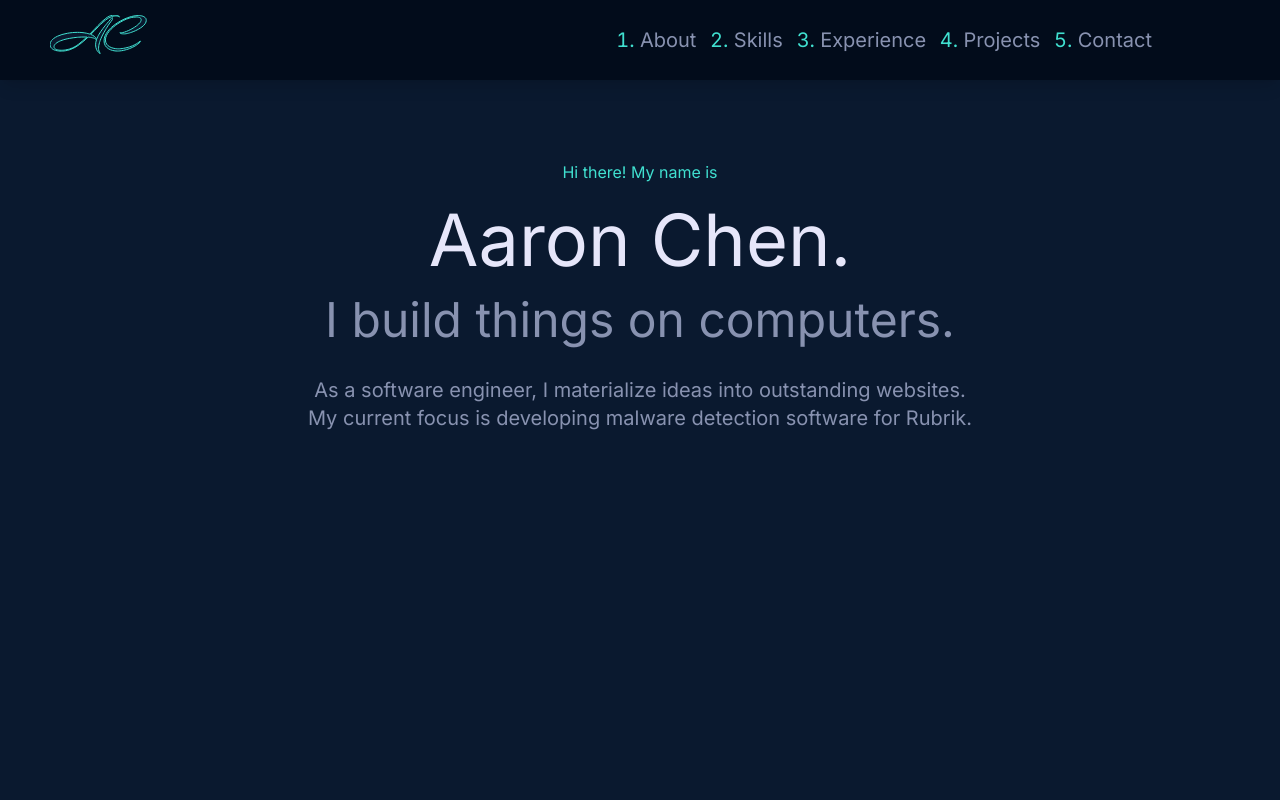
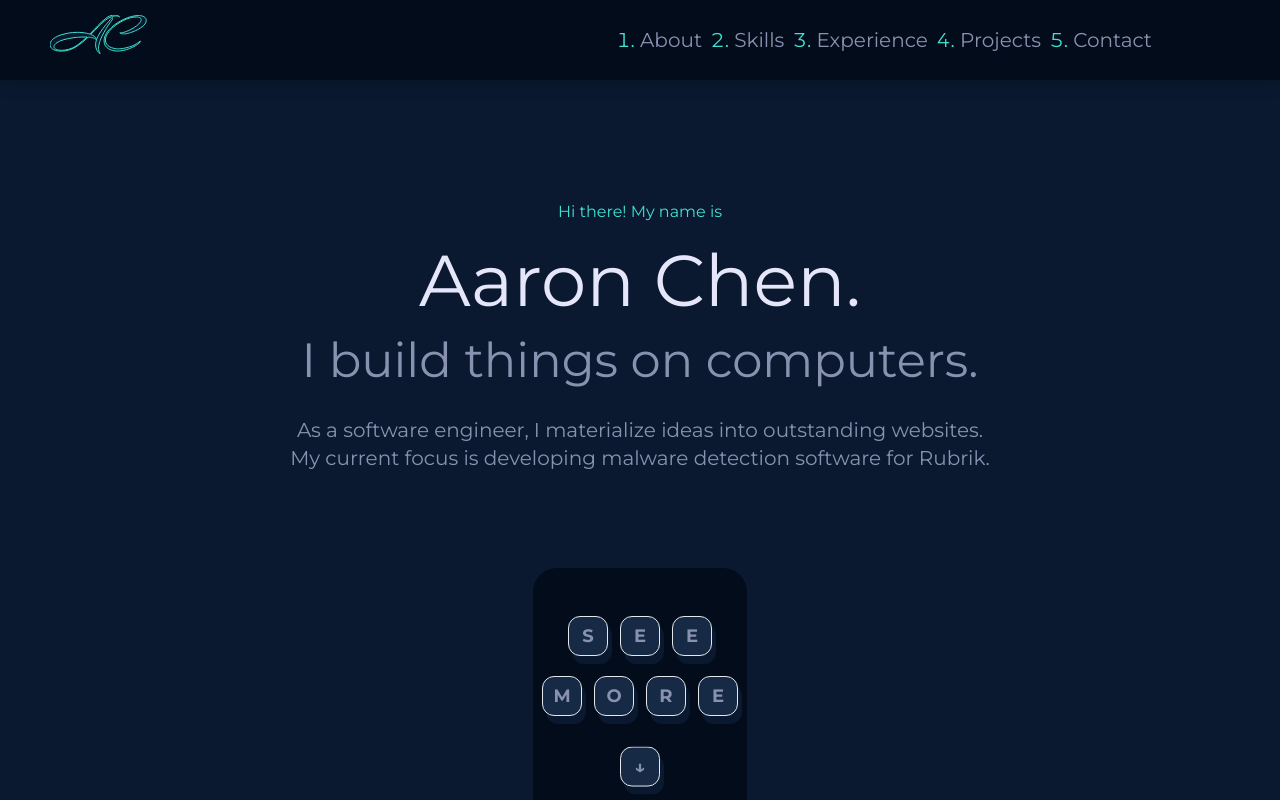
Before and after one commit to chenaaron3/portfolio, a Next.js app: page / in a window 1280 px wide. Built offline with nearby package versions, Linux system fonts and the light colour scheme.

Commit message:
Add See More Section

```diff
--- /dev/null
+++ b/src/components/Hero/Key.tsx
@@ -0,0 +1,48 @@
+import { type Variants, motion, useAnimationControls } from "framer-motion";
+
+interface KeyProps {
+  character: string;
+}
+
+export const Key: React.FC<KeyProps> = ({ character }) => {
+  const variants: Variants = {
+    hover: {
+      left: "0.25rem",
+      top: "0.5rem",
+      color: "var(--main-color)",
+    },
+    idle: {
+      left: 0,
+      top: 0,
+      color: "var(--text-color)",
+    },
+  };
+
+  const controls = useAnimationControls();
+
+  return (
+    <div className="relative flex justify-center">
+      <div className="absolute left-1 top-2 h-10 w-10 rounded-xl bg-[var(--bg-color)]"></div>
+      <motion.div
+        className="relative z-10 flex h-10 w-10 items-center justify-center rounded-xl border bg-[var(--sub-color)] text-[var(--text-color)]"
+        initial="idle"
+        variants={variants}
+        animate={controls}
+        transition={{
+          duration: 0.15,
+          ease: "anticipate",
+        }}
+        onMouseEnter={async () => {
+          await controls.start("hover");
+        }}
+        onMouseLeave={async () => {
+            await new Promise(r => setTimeout(r, 100));
+            await controls.start("idle")
+          }}
+        layout
+      >
+        <span className="z-10 text-lg font-bold">{character}</span>
+      </motion.div>
+    </div>
+  );
+};
--- a/src/components/Hero/index.tsx
+++ b/src/components/Hero/index.tsx
@@ -1,5 +1,13 @@
-import { AnimatePresence, motion, type Variants } from "framer-motion";
+import {
+  AnimatePresence,
+  motion,
+  useMotionValueEvent,
+  useScroll,
+  type Variants,
+} from "framer-motion";
 import { COVER_DELAY } from "~/utils/constants";
+import { Key } from "./Key";
+import { useRef } from "react";
 
 const variants: Variants = {
   hidden: {
@@ -16,9 +24,9 @@ const variants: Variants = {
 
 export default function Hero() {
   return (
-    <div className="mt-[10vh] h-[200vh] w-screen bg-[var(--bg-color)] ">
+    <div className="relative mt-[15vh] h-[200vh] w-screen bg-[var(--bg-color)]">
       <motion.div
-        className="flex flex-col items-center gap-5"
+        className="relative flex flex-col items-center gap-5"
         initial="hidden"
         animate="visible"
         variants={variants}
@@ -50,11 +58,31 @@ export default function Hero() {
           className="relative mt-3 text-center text-xl text-[var(--text-color)]"
           variants={variants}
         >
-          As a software engineer, I materialize ideas into outstanding
-          websites. <br /> My current focus is developing malware detection
-          software for Rubrik.
+          As a software engineer, I materialize ideas into outstanding websites.{" "}
+          <br /> My current focus is developing malware detection software for
+          Rubrik.
         </motion.div>
       </motion.div>
+
+      {/* Keyboard */}
+      <div className="m-auto mt-24 flex h-1/2 w-1/6 flex-col gap-5 rounded-3xl bg-[var(--sub-alt-color)] pt-12">
+        <div className="flex justify-center gap-3">
+          <Key character={"S"} />
+          <Key character={"E"} />
+          <Key character={"E"} />
+        </div>
+        <div className="flex justify-center gap-3">
+          <Key character={"M"} />
+          <Key character={"O"} />
+          <Key character={"R"} />
+          <Key character={"E"} />
+        </div>
+        <div className="flex justify-center gap-3 ">
+          <span className="mt-3 animate-bounce hover:mt-0 hover:animate-none">
+            <Key character={"↓"} />
+          </span>
+        </div>
+      </div>
     </div>
   );
 }
--- a/src/components/Navbar/index.tsx
+++ b/src/components/Navbar/index.tsx
@@ -56,9 +56,10 @@ const containerVariants: Variants = {
   scrolled: {
     width: "90vw",
     margin: "auto",
-    top: "3vh",
+    top: "2vh",
     borderRadius: "15px",
-    height: "7vh"
+    height: "7vh",
+    zIndex: 50,
   },
   initial: {
     width: "100vw",
@@ -77,11 +78,11 @@ export default function Navbar() {
     } else {
       void controls.start("initial");
     }
-  }, [scroll])
+  }, [controls, scroll])
 
   return (
     <motion.div
-      className="sticky top-0 z-10 flex h-[10vh] items-center justify-between bg-[var(--sub-alt-color)] text-[var(--text-color)] shadow-lg"
+      className="sticky top-0 flex h-[10vh] items-center justify-between bg-[var(--sub-alt-color)] text-[var(--text-color)] shadow-lg"
       variants={containerVariants}
       animate={controls}
       transition={{
--- a/src/pages/_app.tsx
+++ b/src/pages/_app.tsx
@@ -1,16 +1,16 @@
 import { type AppType } from "next/app";
-import { Inter } from "next/font/google";
+import { Montserrat } from "next/font/google";
 
 import "~/styles/globals.css";
 
-const inter = Inter({
+const font = Montserrat({
   subsets: ["latin"],
   variable: "--font-sans",
 });
 
 const MyApp: AppType = ({ Component, pageProps }) => {
   return (
-    <main className={`font-sans ${inter.variable}`}>
+    <main className={`font-sans ${font.variable}`}>
       <Component {...pageProps} />
     </main>
   );
```
